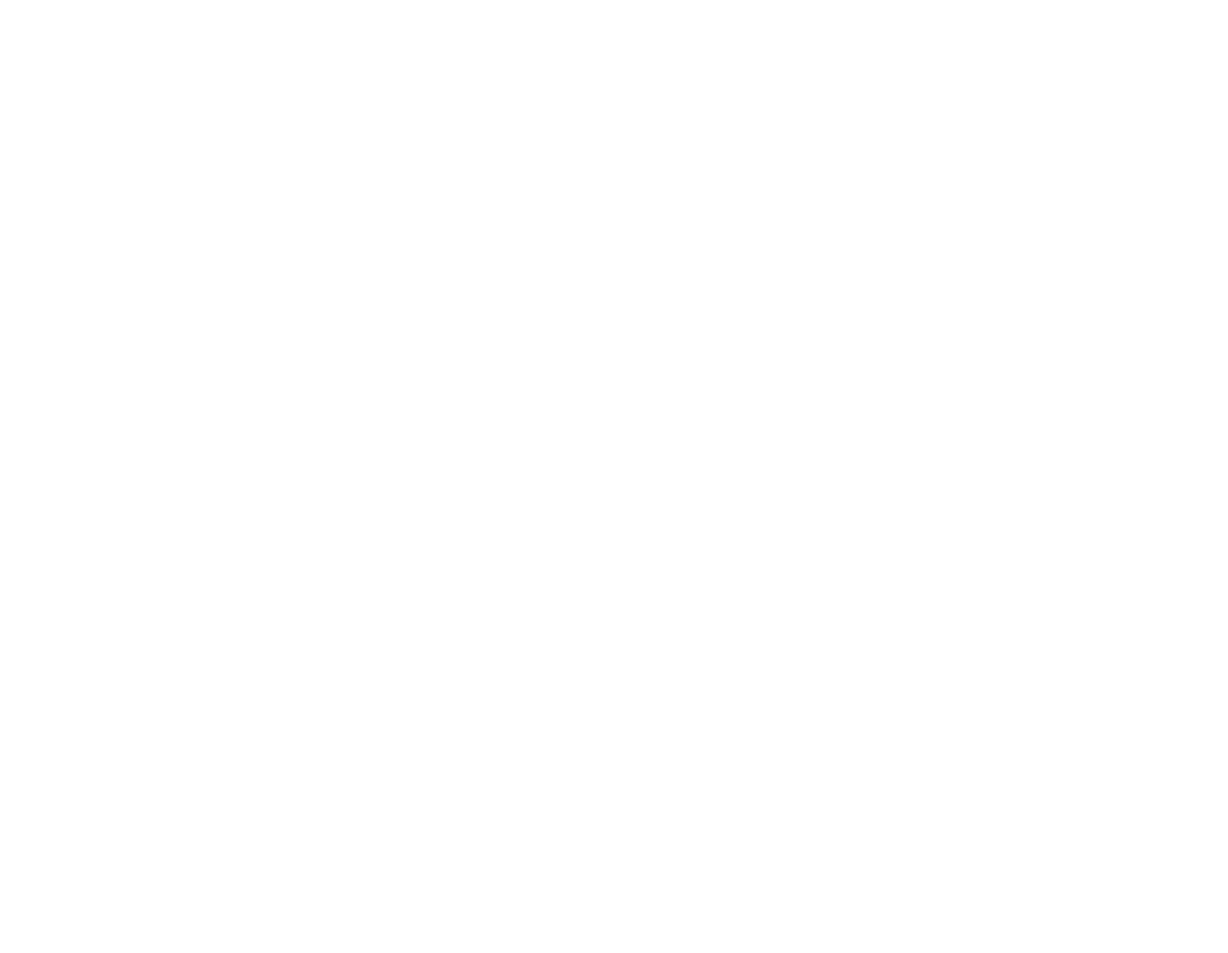
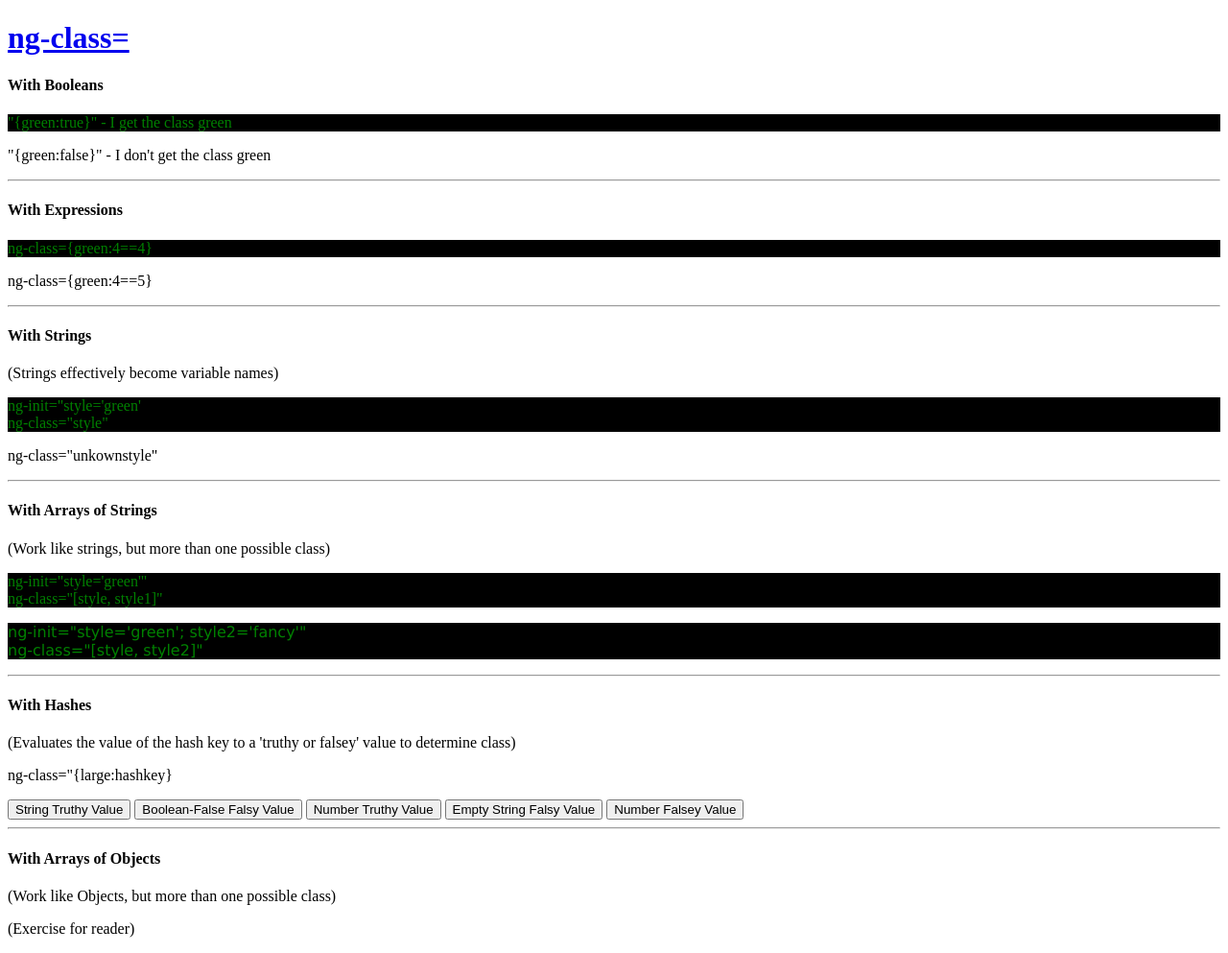
Before and after one commit to danielrob/AngularExercises, a website: page index.html in a window 1280 px wide. Shown: the whole page at 96% size. Before the commit the page ends 800 px from the top, so only its background shows below. Drawn offline with nearby package versions, Linux system fonts and the light colour scheme.

Commit message:
ng-class exploration

```diff
--- a/css/stylesheet.css
+++ b/css/stylesheet.css
@@ -0,0 +1,16 @@
+p {
+  font-size: 16px;
+}
+
+.green {
+  color: green;
+  background-color: black;
+}
+
+.fancy {
+  font-family: verdana;
+}
+
+.large {
+  font-size: 40px;
+}
--- a/index.html
+++ b/index.html
@@ -6,8 +6,42 @@
   <title>Learning Angular</title>
    <script src="https://ajax.googleapis.com/ajax/libs/angularjs/1.3.10/angular.min.js" type="text/javascript"></script>
 </head>
-<body>
+<body ng-init="style='green'; style2='fancy'">
+    <h1><a href="https://docs.angularjs.org/api/ng/directive/ngClass">ng-class=</a></h1>
+    <h4>With Booleans</h4>
+    <p ng-class="{green:true}">"{green:true}" - I get the class green</p>
+    <p ng-class="{green:false}">"{green:false}" - I don't get the class green</p>
+    <hr>
+    <h4>With Expressions</h4>
+    <p ng-class="{green:4==4}">ng-class={green:4==4}</p>
+    <p ng-class="{green:4==5}">ng-class={green:4==5}</p>
+    <hr>
+    <h4>With Strings</h4>
+    <p>(Strings effectively become variable names)</p>
+    <p ng-class="style">ng-init="style='green' <br> ng-class="style"</p>
+    <p ng-class="unkownstyle">ng-class="unkownstyle"</p>
+    <hr>
+    <h4>With Arrays of Strings</h4>
+    <p>(Work like strings, but more than one possible class)</p>
+    <p ng-class="[style, style1]">ng-init="style='green'" <br> ng-class="[style, style1]"</p>
+    <p ng-class="[style, style2]">ng-init="style='green'; style2='fancy'" <br> ng-class="[style, style2]"</p>
+    <hr>
 
+    <h4>With Hashes</h4>
+    (Evaluates the value of the hash key to a 'truthy or falsey' value to determine class)
+    <!-- Give this p tag the large class if the hashkey object exists in scope and has a truthy value-->
+    <p ng-class="{large:hashkey}">ng-class="{large:hashkey}</p>
+    <!-- Instantiate/update the hashkey object with truthy value -->
+    <button href="#" ng-click="hashkey=true">String Truthy Value</button>
+    <button href="#" ng-click="hashkey=false">Boolean-False Falsy Value</button>
+    <button href="#" ng-click="hashkey=12">Number Truthy Value</button>
+    <!-- Instantiate/update the hashkey object with falsey values -->
+    <button href="#" ng-click="hashkey=false">Empty String Falsy Value</button>
+    <button href="#" ng-click="hashkey=0">Number Falsey Value</button>
+    <hr>
+    <h4>With Arrays of Objects</h4>
+    <p>(Work like Objects, but more than one possible class)</p>
+    <p>(Exercise for reader)</p>
 </body>
 
 
```
